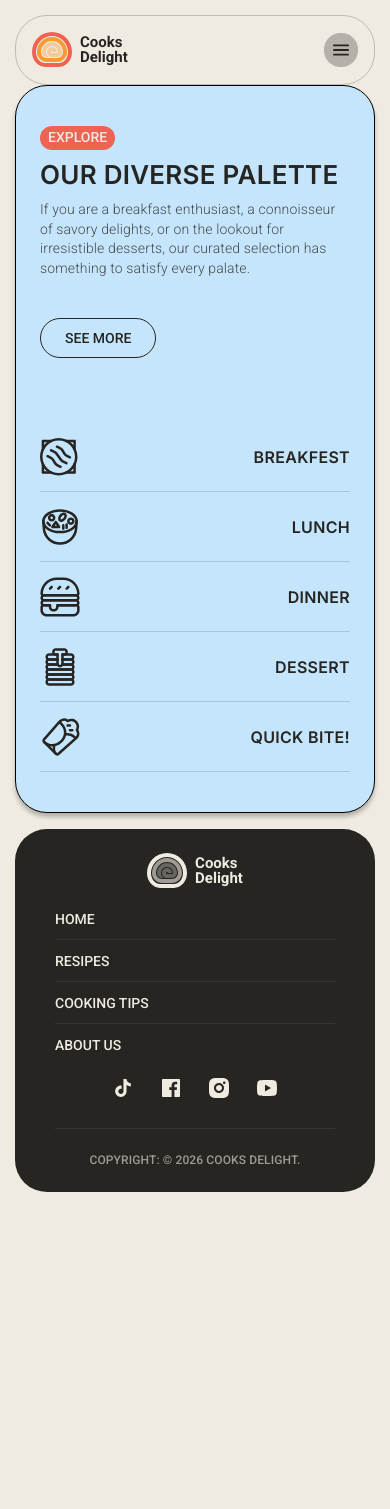
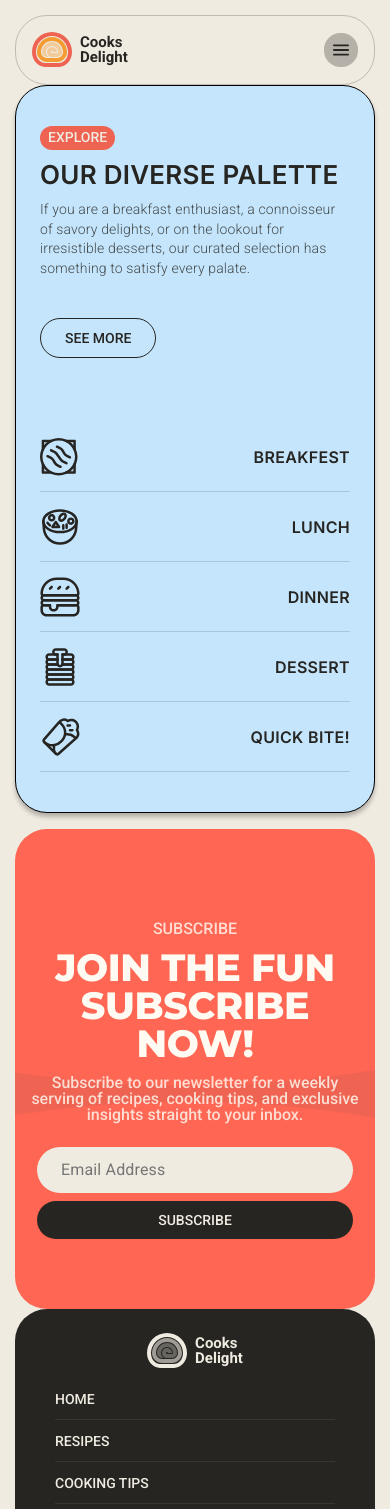
Before and after one commit to ComShep/recipebook-next, a Next.js app: page / in a window 390 px wide. Shown: the top 1509 px of the page. Before the commit the page ends 1207 px from the top, so only its background shows below. Built offline with nearby package versions, Linux system fonts and the light colour scheme.

Commit message:
добавлен блок subscribe

```diff
--- a/src/app/page.tsx
+++ b/src/app/page.tsx
@@ -1,9 +1,11 @@
 import { Explore } from "@/components/widgets/explore/Explore";
+import { Subscribe } from "@/components/widgets/subscribe/Subscribe";
 
 export default function Home() {
   return (
     <>
       <Explore/>
+      <Subscribe/>
     </>
   );
 }
--- /dev/null
+++ b/src/components/widgets/subscribe/Subscribe.module.css
@@ -0,0 +1,83 @@
+.subscribeSection {
+	display: flex;
+	flex-direction: column;
+	align-items: center;
+	justify-content: center;
+	padding: 64px 115px;
+	background-image: url('/img/subscribe/subback.png');
+	background-size: cover;
+	background-position: center;
+	background-repeat: no-repeat;
+	border-radius: 32px;
+	min-height: 480px;
+}
+
+.text {
+	font-family: var(--font-family);
+	font-weight: 500;
+	font-size: 18px;
+	line-height: 100%;
+	color: rgba(255, 251, 242, 0.8);
+	max-width: 650px;
+	text-align: center;
+}
+.title {
+	font-family: var(--third-family);
+	font-weight: 800;
+	font-size: 80px;
+	line-height: 100%;
+	letter-spacing: -0.01em;
+	text-transform: uppercase;
+	text-align: center;
+	color: #fffbf2;
+	margin: 12px 0px;
+}
+.email {
+	display: flex;
+	justify-content: center;
+	margin-top: 45px;
+	max-width: 425px;
+	height: 50px;
+	border-radius: 24px;
+	padding: 6px;
+	background: #fffbf2;
+}
+
+.email input {
+	font-family: var(--font-family);
+	font-weight: 400;
+	font-size: 21px;
+	line-height: 114%;
+	letter-spacing: 0.01em;
+	color: rgba(38, 37, 34, 0.4);
+	margin: 0px 10px 0px 18px;
+}
+
+@media (max-width: 900px) {
+	.title {
+		font-size: 38px;
+	}
+
+	.text {
+		font-size: 16px;
+	}
+}
+
+@media (max-width: 768px) {
+	.subscribeSection {
+		padding: 64px 16px;
+	}
+	.email {
+		flex-direction: column;
+		background: none;
+		width: 100%;
+	}
+
+	.email input {
+		margin: 0 0 8px 0;
+		font-size: 16px;
+		background-color: #f0ebe1;
+		padding: 14px 24px;
+		border-radius: 24px;
+	}
+}
--- /dev/null
+++ b/src/components/widgets/subscribe/Subscribe.tsx
@@ -0,0 +1,16 @@
+import { ColorButton } from '@/components/ui/colorButton/ColorButton'
+import styles from './Subscribe.module.css'
+
+export const Subscribe = () => {
+	return (
+		<section className={styles.subscribeSection}>
+			<p className={styles.text}>SUBSCRIBE</p>
+			<h2 className={styles.title}>Join the fun <br />Subscribe now!</h2>
+			<p className={styles.text}>Subscribe to our newsletter for a weekly serving of recipes, cooking tips, and exclusive insights straight to your inbox.</p>
+			<div className={styles.email}>
+				<input type="text" placeholder='Email Address'/>
+				<ColorButton name='subscribe' bcgColor='dark'/>
+			</div>
+		</section>
+	)
+}
```
Also changed, not shown: src/assets/fonts/fonts.ts (added, +22 -0 lines).
